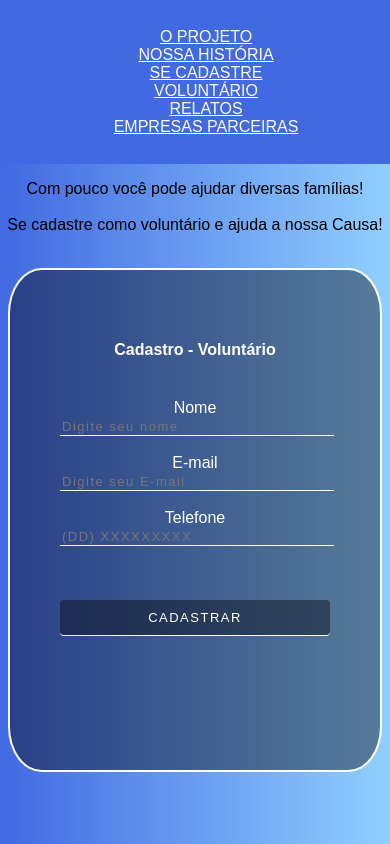
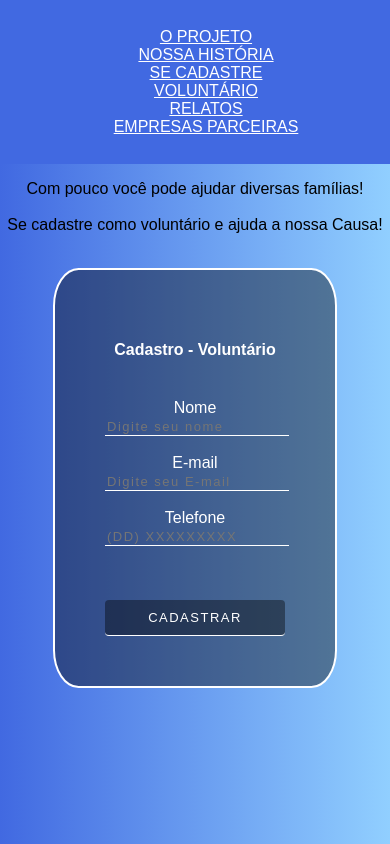
Before and after one commit to codepietro/causablue, a plain HTML site: page menu/voluntario.html in a window 390 px wide. Drawn offline with Linux system fonts and the light colour scheme.

Commit message:
Update voluntario.html

```diff
--- a/menu/voluntario.html
+++ b/menu/voluntario.html
@@ -77,6 +77,11 @@
         .menu ul {
             flex-direction: column;
             align-items: center;
+        }
+
+        form{
+            width: 180px;
+            height: auto;
         }
 
     }
```
